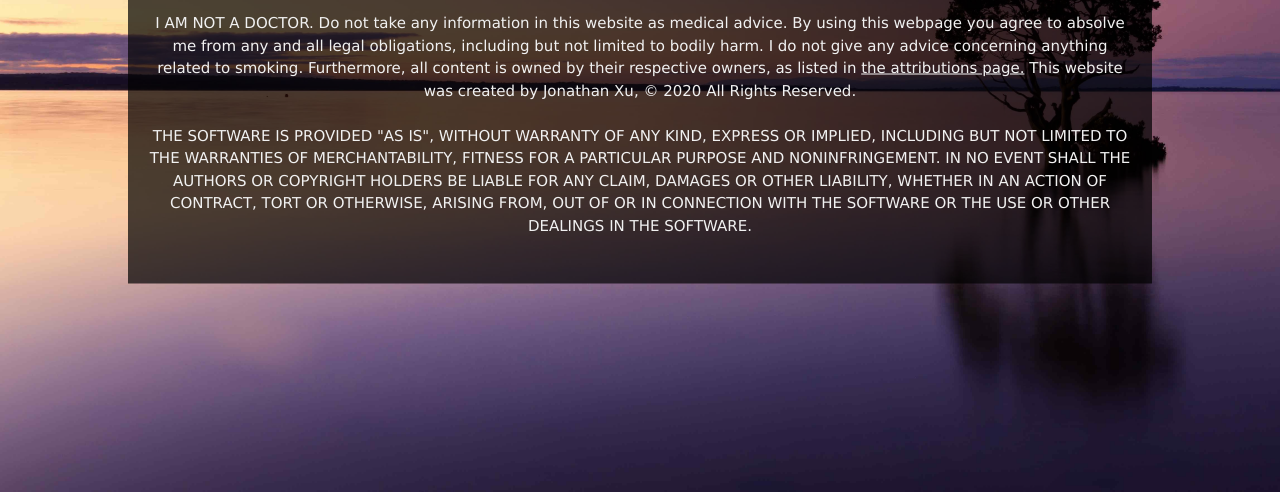
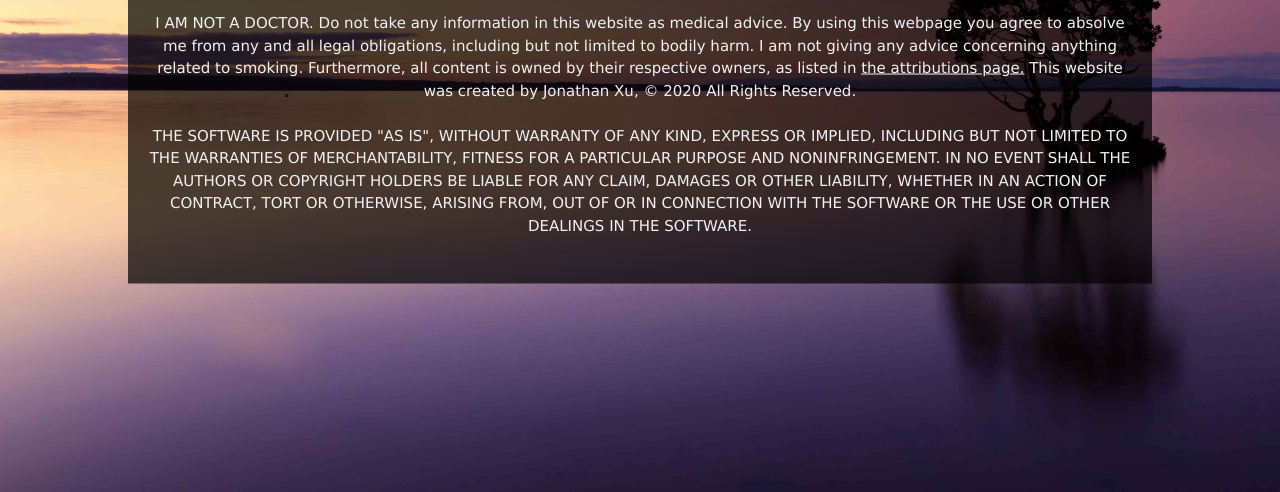
Before and after one commit to ViciousCupcake/Smoke, a plain HTML site: page legal/index.html in a window 1280 px wide. Shown: the part 308-800 px from the top of the page. Drawn offline with nearby package versions, Linux system fonts and the light colour scheme.

Commit message:
clarify legal

```diff
--- a/legal/index.html
+++ b/legal/index.html
@@ -63,7 +63,7 @@
                 <h1 class="w3-text-light-grey"><b>Legal Information</b></h1>
                 <p class="w3-text-light-grey"> I AM NOT A DOCTOR. Do not take any information in this website as
                     medical advice. By using this webpage you agree to absolve me from any and all legal obligations,
-                    including but not limited to bodily harm. I do not give any advice concerning anything related to
+                    including but not limited to bodily harm. I am not giving any advice concerning anything related to
                     smoking. Furthermore, all content is owned by their
                     respective owners, as listed in <a href="../attributions/index.html">the attributions page.</a> This
                     website was created by Jonathan Xu, &copy; 2020 All Rights Reserved.<br><br>THE SOFTWARE IS PROVIDED
```
